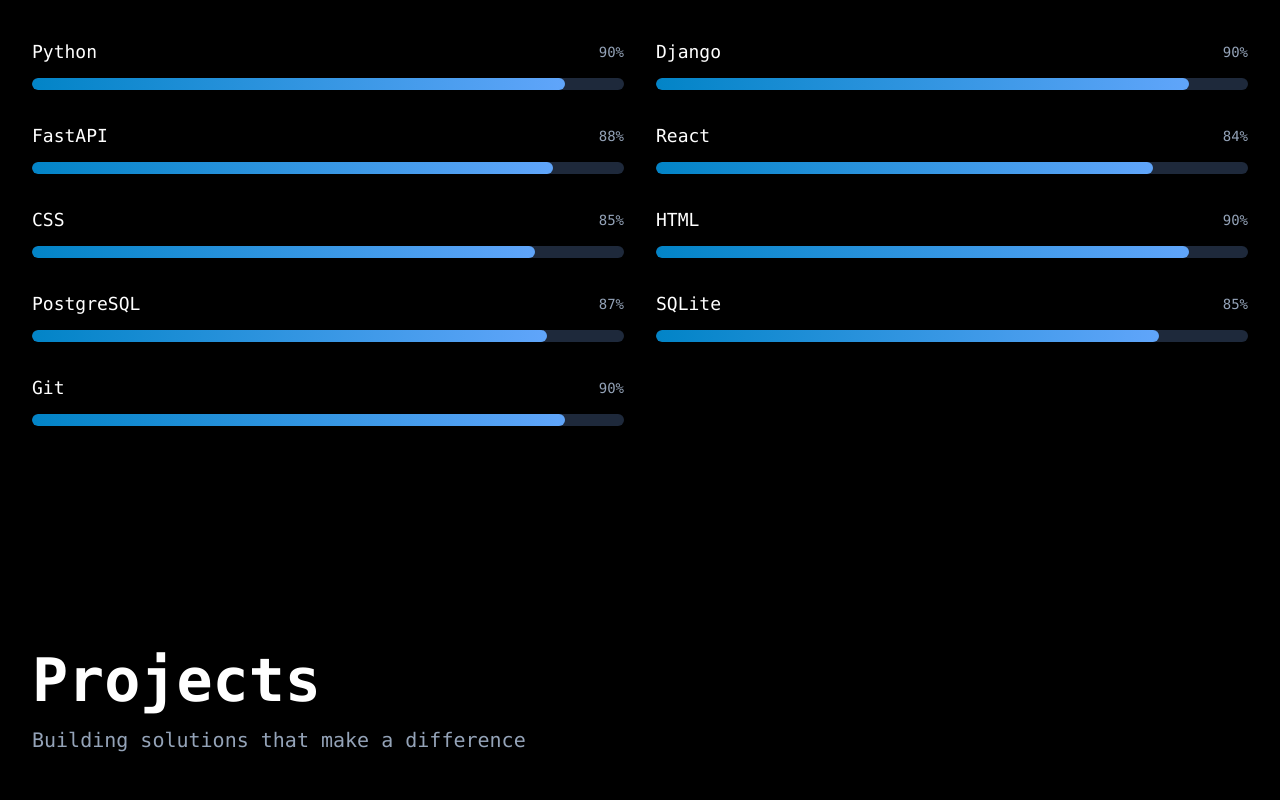
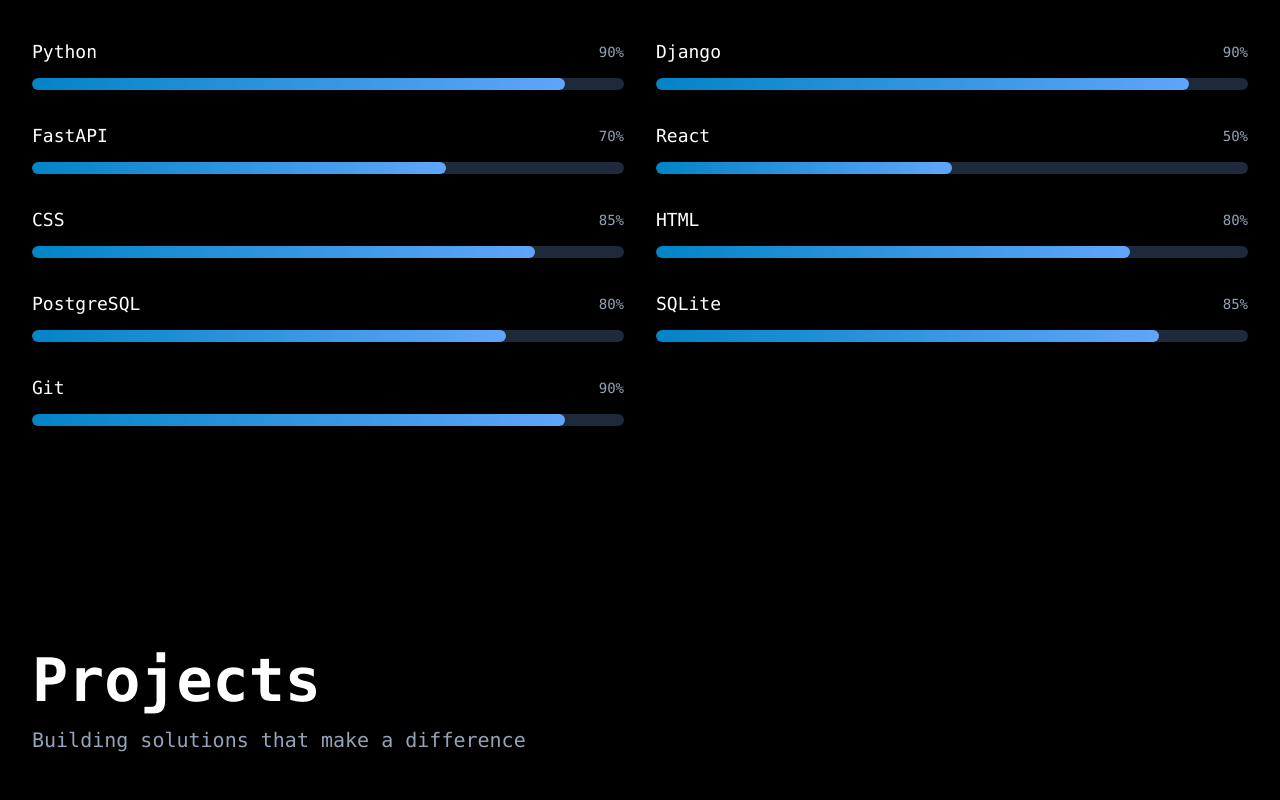
Before and after one commit to Adelodunpeter25/portfolio, a React (Vite) app in the folder portfolio-frontend/: page / in a window 1280 px wide. Shown: the part 2360-3160 px from the top of the page. Built offline with nearby package versions, Linux system fonts and the light colour scheme.

Commit message:
updated project with correct url

```diff
--- a/portfolio-frontend/src/data.ts
+++ b/portfolio-frontend/src/data.ts
@@ -108,15 +108,14 @@
     {
       id: "image-processor-api",
       title: "Image-Processor-API",
-      description: "A Flask-based image processing service with user authentication, image upload, background removal, and transformation capabilities.",
+      description: "A Flask-based image processing service with user authentication, image upload, and transformation capabilities.",
       tech: ["Flask", "Pillow", "PostgreSQL", "Supabase"],
       link: "https://github.com/Adelodunpeter25/image-processor-api",
-      demo: "https://image-forge.onrender.com",
-      fullDescription: "A powerful Flask-based image processing service that enables users to upload, remove backgrounds, and transform images in real time. Built with scalability and performance in mind, it showcases advanced backend logic, RESTful API design, and seamless integration with modern frontend technologies.",
+      demo: "https://image-processor-api.vercel.app",
+      fullDescription: "A powerful Flask-based image processing service that enables users to upload, and transform images in real time. Built with scalability and performance in mind, it showcases advanced backend logic, RESTful API design, and seamless integration with modern frontend technologies.",
       features: [
         "User authentication and API Key authorization",
         "Image upload and download functionality",
-        "Background removal using AI technology",
         "Image transformation capabilities"
       ],
       challenges: "Building an API that could process and handle image files efficiently while keeping response times fast and reliable.",
@@ -162,11 +161,11 @@
   skills: [
     { name: "Python", proficiency: 90 },
     { name: "Django", proficiency: 90 },
-    { name: "FastAPI", proficiency: 88 },
-    { name: "React", proficiency: 84 },
+    { name: "FastAPI", proficiency: 70 },
+    { name: "React", proficiency: 50 },
     { name: "CSS", proficiency: 85 },
-    { name: "HTML", proficiency: 90 },
-    { name: "PostgreSQL", proficiency: 87 },
+    { name: "HTML", proficiency: 80 },
+    { name: "PostgreSQL", proficiency: 80 },
     { name: "SQLite", proficiency: 85 },
     { name: "Git", proficiency: 90 },
   ],
```
